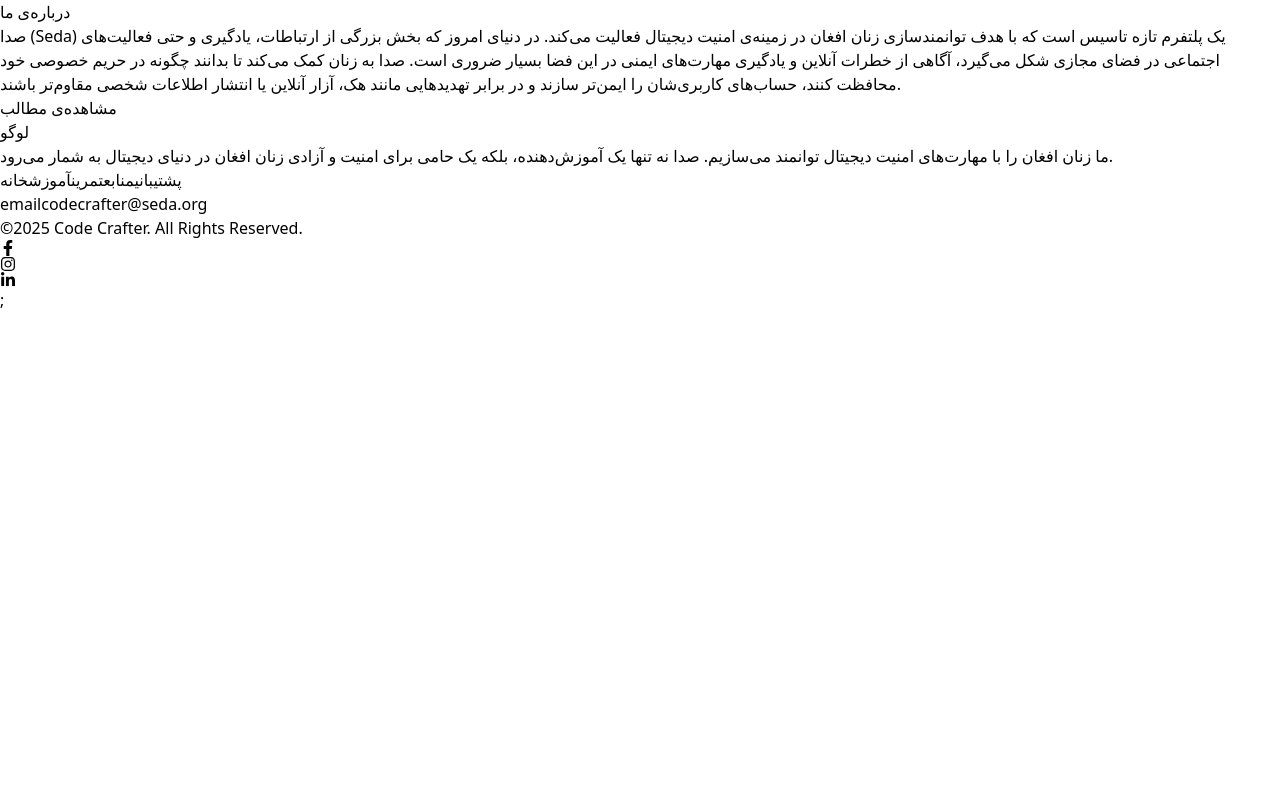
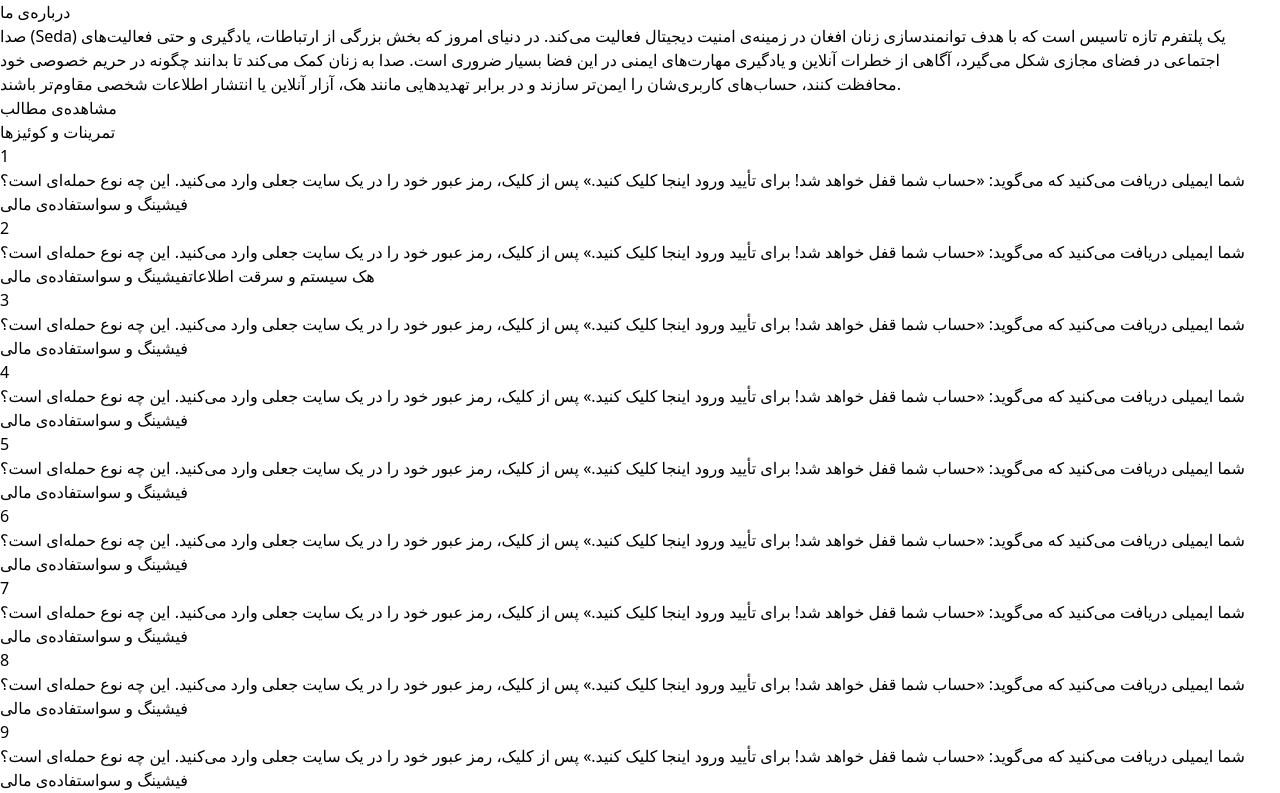
Before and after one commit to saharr268/Code-Crafter, a React (Vite) app in the folder frontend/: page / in a window 1280 px wide. Shown: the part 2880-3673 px from the top of the page. Before the commit the page ends 3192 px from the top, so only its background shows below. Built offline with nearby package versions, Linux system fonts and the light colour scheme.

Commit message:
Added QuizList component for quiz display section

```diff
--- a/frontend/src/pages/Home.jsx
+++ b/frontend/src/pages/Home.jsx
@@ -7,6 +7,7 @@ import CommentsSection from "../components/home/CommentsSection";
 import MostViewedSection from "../components/home/MostViewedSection";
 import HeroSection from "../components/home/HeroSection";
 import HeroBanner from "../components/home/HeroBanner";
+import QuizList from "../components/home/Quizlist";
 
 const Home = () => {
   return (
@@ -18,6 +19,7 @@ const Home = () => {
       <CommentsSection />
       <BannerSection />
       <MostViewedSection />
+       <QuizList />
       <Footer />
     </div>
   );
```
